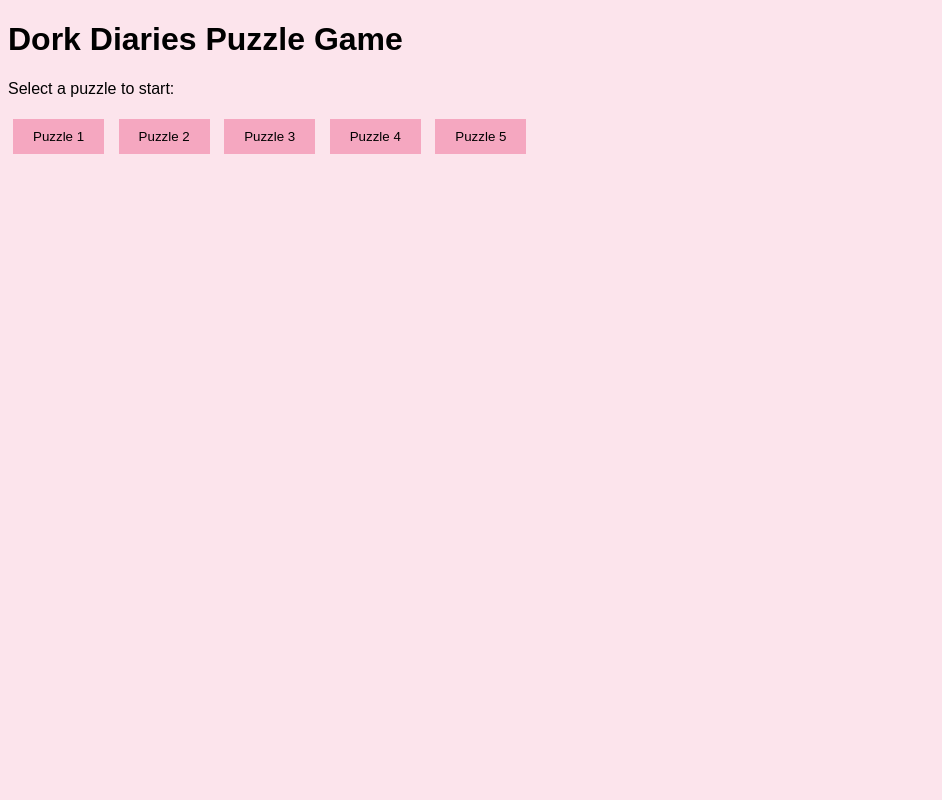
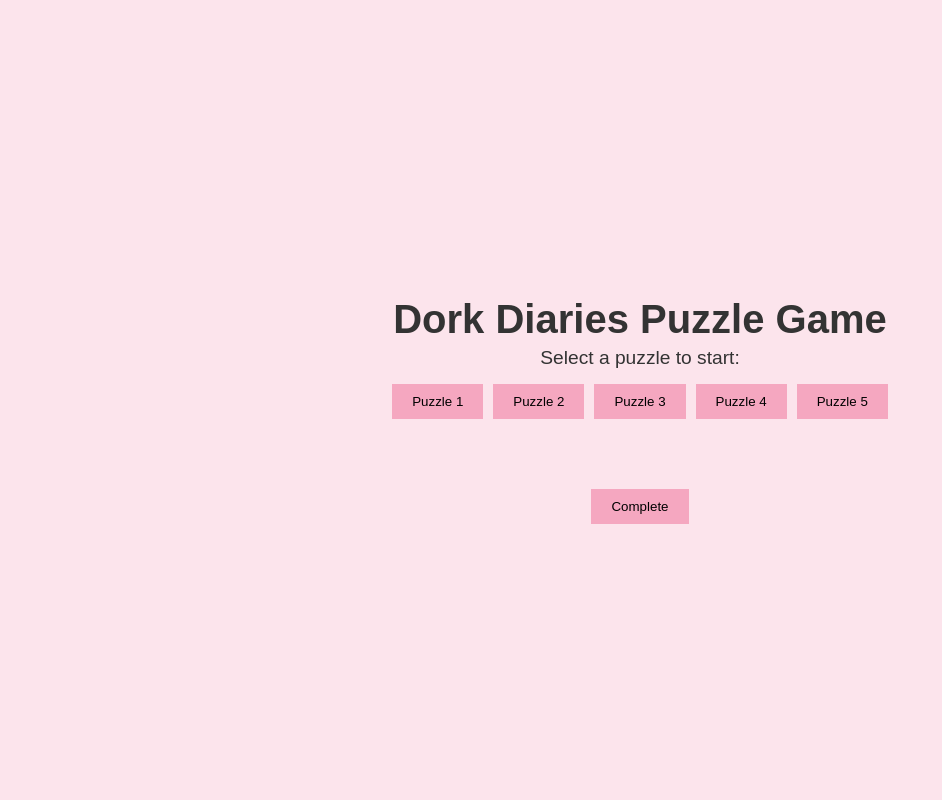
Before and after one commit to maryammaz/FlashyImaginaryPacket, a Flask app: page /puzzle_game in a window 1280 px wide. Shown: the whole page, without its empty margins (0-942 px from the left). Run offline with Flask 3, Linux system fonts and the light colour scheme.

Commit message:
added a complete button for the puzzles, changed the coloring and fonts for most of the games, and added color to the main page

```diff
--- /dev/null
+++ b/static/css/puzzle.css
@@ -0,0 +1,69 @@
+body {
+    background-color: #fce4ec; /* Light pink */
+    font-family: Arial, sans-serif;
+    display: flex;
+    justify-content: center;
+    align-items: center;
+    height: 100vh;
+    margin: 0;
+    flex-direction: column; /* Stack items vertically */
+    color: #333; /* Change text color to grey (dark grey) */
+}
+
+h1 {
+    text-align: center;
+    margin-bottom: 5px; /* Reduced space below the heading */
+    font-size: 2.5rem; /* Adjust font size if needed */
+}
+
+p {
+    text-align: center;
+    margin-top: 0; /* Remove default margin */
+    margin-bottom: 10px; /* Reduced space below the paragraph */
+    font-size: 1.2rem; /* Adjust font size if needed */
+}
+
+#puzzle-buttons-container {
+    display: flex;
+    flex-direction: row; /* Arrange buttons horizontally */
+    margin-bottom: 20px; /* Space between puzzle buttons and the puzzle */
+}
+
+button {
+    background-color: #f5a7c0; /* Slightly darker pink */
+    border: none;
+    padding: 10px 20px;
+    margin: 5px;
+    cursor: pointer;
+}
+
+button:hover {
+    background-color: #f27d96; /* Even darker pink on hover */
+}
+
+#puzzle-container {
+    display: grid;
+    grid-gap: 2px;
+    margin-top: 20px;
+    justify-content: center;
+    margin-bottom: 20px; /* Space between the puzzle and the "Complete" button */
+}
+
+.puzzle-piece {
+    width: 100px;
+    height: 100px;
+    cursor: pointer;
+    border: 1px solid #ddd;
+    background-size: cover;
+}
+
+#complete-message {
+    text-align: center;
+    margin-top: 20px;
+    font-size: 16px;
+    display: none; /* Initially hidden */
+}
+
+#complete-message button {
+    margin-top: 10px;
+}
--- a/static/js/puzzle.js
+++ b/static/js/puzzle.js
@@ -1,4 +1,5 @@
 let selectedPuzzleIndex = null;
+let currentPuzzleImage = ""; // Store the current puzzle image name
 
 function startPuzzle(puzzleNumber) {
     console.log(`Starting Puzzle ${puzzleNumber}`); // Debug log to ensure the function is triggered
@@ -12,6 +13,7 @@ function startPuzzle(puzzleNumber) {
         return;
     }
 
+    currentPuzzleImage = puzzleImage; // Store the image for the current puzzle
     createPuzzle(puzzleImage, piecesCount);
 }
 
@@ -106,15 +108,30 @@ function drop(e) {
     const tempPosition = draggedPiece.style.backgroundPosition;
     draggedPiece.style.backgroundPosition = targetPiece.style.backgroundPosition;
     targetPiece.style.backgroundPosition = tempPosition;
-
-    // Check if the puzzle is solved
-    if (checkIfSolved()) {
-        alert("Congratulations! You solved the puzzle!");
-    }
 }
 
-// Check if the puzzle is solved
-function checkIfSolved() {
-    const pieces = Array.from(document.querySelectorAll(".puzzle-piece"));
-    return pieces.every((piece, index) => parseInt(piece.dataset.index) === index);
+// Function to show the "Complete" message
+function showCompleteMessage() {
+    const completeMessageDiv = document.getElementById("complete-message");
+    completeMessageDiv.style.display = "block"; // Display the message
 }
+
+// Function to close the "Complete" message
+function closeCompleteMessage() {
+    const completeMessageDiv = document.getElementById("complete-message");
+    completeMessageDiv.style.display = "none"; // Hide the message
+}
+
+// Function to trigger the download of the puzzle image
+function savePuzzleImage() {
+    const imageName = currentPuzzleImage.split("/").pop(); // Extract the image file name (e.g., "dork_diaries_1.jpg")
+
+    const link = document.createElement("a");
+    link.href = currentPuzzleImage; // The image source
+    link.download = imageName; // Set the file name for downloading
+    document.body.appendChild(link);
+    link.click(); // Trigger the download
+    document.body.removeChild(link); // Remove the link after triggering download
+
+    closeCompleteMessage(); // Close the "Complete" message after saving
+}
--- a/templates/doodle.html
+++ b/templates/doodle.html
@@ -23,7 +23,6 @@
     <h1>Doodle Game</h1>
     <p id="randomTopic" style="font-size: 20px; font-weight: bold;">Your topic will appear here!</p> <!-- New topic display -->
 
-    <p>Points: <span id="points">0</span></p>
     <canvas id="doodleCanvas" width="600" height="400"></canvas>
 
     <div id="controls">
--- a/templates/puzzle.html
+++ b/templates/puzzle.html
@@ -4,57 +4,33 @@
     <meta charset="UTF-8">
     <meta name="viewport" content="width=device-width, initial-scale=1.0">
     <title>Dork Diaries Puzzle Game</title>
-    <style>
-        body {
-            background-color: #fce4ec; /* Light pink */
-            font-family: Arial, sans-serif;
-        }
-
-        #puzzle-container {
-            display: grid;
-            grid-gap: 2px;
-            margin-top: 20px;
-        }
-
-        .puzzle-piece {
-            width: 100px;
-            height: 100px;
-            cursor: pointer;
-            border: 1px solid #ddd;
-            background-size: cover;
-        }
-
-        button {
-            background-color: #f5a7c0; /* Slightly darker pink */
-            border: none;
-            padding: 10px 20px;
-            margin: 5px;
-            cursor: pointer;
-        }
-
-        button:hover {
-            background-color: #f27d96; /* Even darker pink on hover */
-        }
-
-        #congrats-message {
-            margin-top: 20px;
-            color: green;
-            font-size: 20px;
-            font-weight: bold;
-        }
-    </style>
+    <link rel="stylesheet" href="/static/css/puzzle.css"> <!-- Correct path to CSS -->
 </head>
 <body>
     <h1>Dork Diaries Puzzle Game</h1>
     <p>Select a puzzle to start:</p>
-    <button onclick="startPuzzle(1)">Puzzle 1</button>
-    <button onclick="startPuzzle(2)">Puzzle 2</button>
-    <button onclick="startPuzzle(3)">Puzzle 3</button>
-    <button onclick="startPuzzle(4)">Puzzle 4</button>
-    <button onclick="startPuzzle(5)">Puzzle 5</button>
 
+    <!-- Puzzle selection buttons -->
+    <div id="puzzle-buttons-container">
+        <button onclick="startPuzzle(1)">Puzzle 1</button>
+        <button onclick="startPuzzle(2)">Puzzle 2</button>
+        <button onclick="startPuzzle(3)">Puzzle 3</button>
+        <button onclick="startPuzzle(4)">Puzzle 4</button>
+        <button onclick="startPuzzle(5)">Puzzle 5</button>
+    </div>
+
+    <!-- Puzzle container -->
     <div id="puzzle-container"></div>
-    <div id="congrats-message"></div>
+
+    <!-- Complete message (hidden by default) -->
+    <div id="complete-message" style="display:none;">
+        <p>Nice! You completed the puzzle. Would you like to save the final picture?</p>
+        <button onclick="savePuzzleImage()">Save</button>
+        <button onclick="closeCompleteMessage()">Cancel</button>
+    </div>
+
+    <!-- Complete button below puzzle -->
+    <button onclick="showCompleteMessage()">Complete</button>
 
     <script>
         // Puzzle data
```
Also changed, not shown: static/css/main.css (added, +77 -0 lines), static/css/memory.css (+10 -3 lines), static/js/doodle.js (+0 -10 lines), templates/mainPage.html (+6 -2 lines), templates/memory.html (line endings or trailing spaces).
